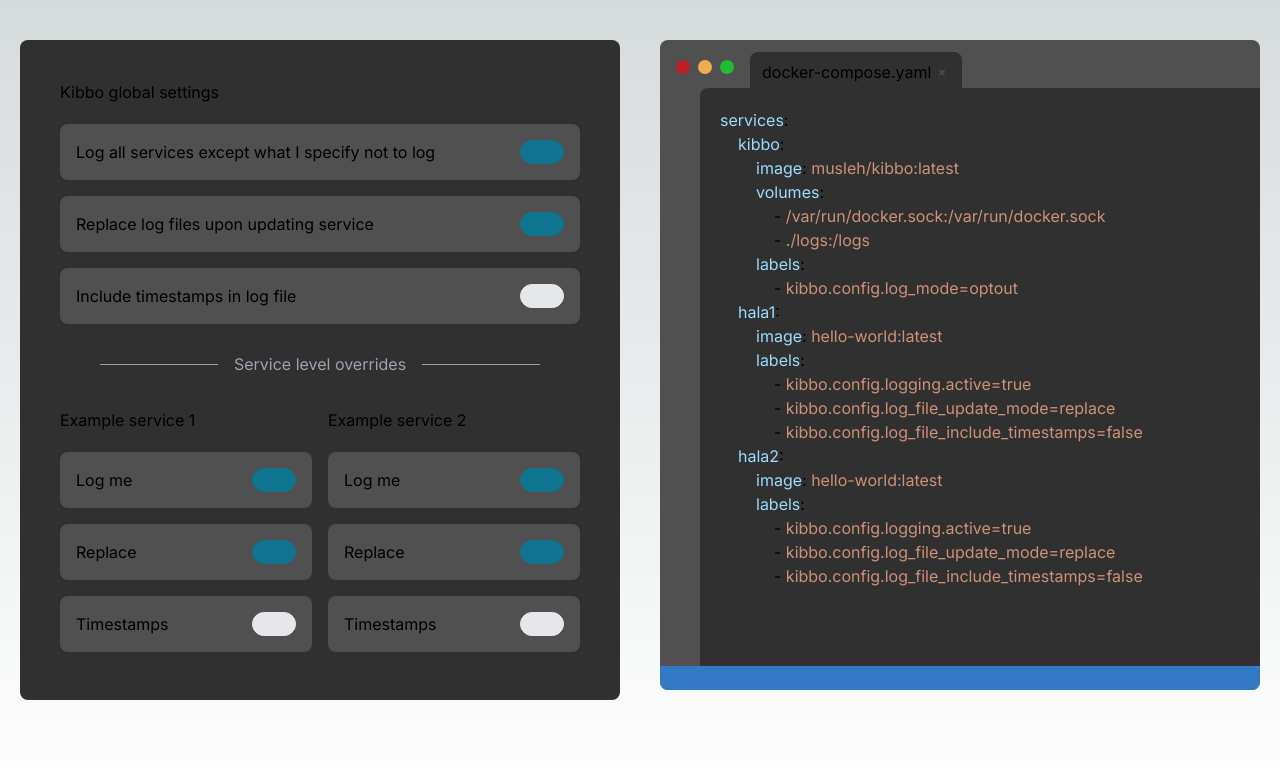
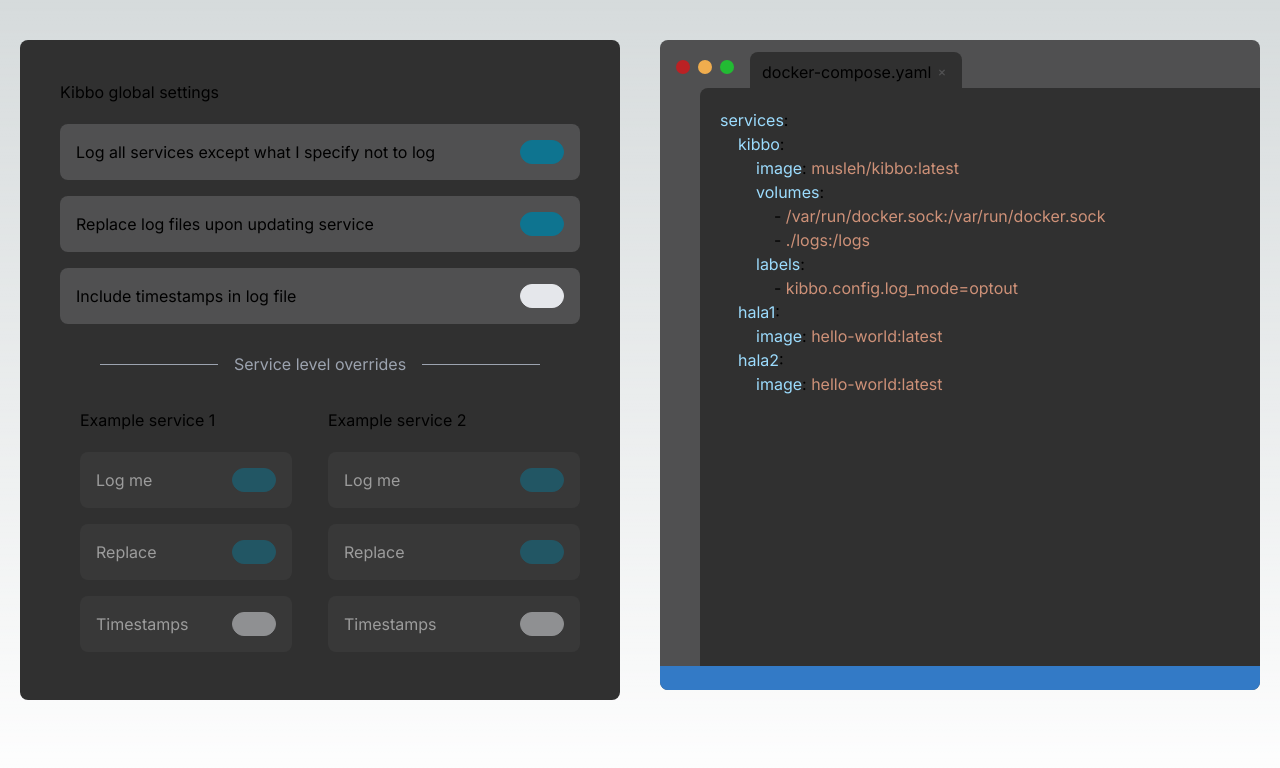
Before and after one commit to ahmad-musleh/kibbo, a Next.js app in the folder web-app/: page / in a window 1280 px wide. Shown: the top 768 px of the page. Built offline with nearby package versions, Linux system fonts and the light colour scheme.

Commit message:
web-app: disable override services

```diff
--- a/web-app/src/app/code_output.tsx
+++ b/web-app/src/app/code_output.tsx
@@ -96,6 +96,8 @@
               <span>:&nbsp;</span>
               <span className="text-[#CE9178]">hello-world:latest</span>
               <br />
+              {toggleStates.overrideService1 ? (
+                <>
                   &nbsp;&nbsp;&nbsp;&nbsp;&nbsp;&nbsp;&nbsp;&nbsp;
                   <span className="text-[#9CDCFE]">labels</span>
                   <span>:</span>
@@ -157,6 +159,10 @@
                       <br />
                     </>
                   )}
+                </>
+              ) : (
+                <></>
+              )}
               &nbsp;&nbsp;&nbsp;&nbsp;
               <span className="text-[#9CDCFE]">hala2</span>
               <span>:</span>
@@ -166,6 +172,8 @@
               <span>:&nbsp;</span>
               <span className="text-[#CE9178]">hello-world:latest</span>
               <br />
+              {toggleStates.overrideService2 ? (
+                <>
                   &nbsp;&nbsp;&nbsp;&nbsp;&nbsp;&nbsp;&nbsp;&nbsp;
                   <span className="text-[#9CDCFE]">labels</span>
                   <span>:</span>
@@ -227,6 +235,10 @@
                       <br />
                     </>
                   )}
+                </>
+              ) : (
+                <></>
+              )}
             </p>
           </div>
         </div>
--- a/web-app/src/app/kibbo_selection.tsx
+++ b/web-app/src/app/kibbo_selection.tsx
@@ -5,9 +5,11 @@
   toggleLogEverything,
   toggleReplaceLogFile,
   toggleIncludeTimestamps,
+  toggleOverrideService1,
   toggleLogService1,
   toggleReplaceLogFileService1,
   toggleIncludeTimestampsService1,
+  toggleOverrideService2,
   toggleLogService2,
   toggleReplaceLogFileService2,
   toggleIncludeTimestampsService2,
@@ -16,9 +18,11 @@
   toggleLogEverything: Function;
   toggleReplaceLogFile: Function;
   toggleIncludeTimestamps: Function;
+  toggleOverrideService1: Function;
   toggleLogService1: Function;
   toggleReplaceLogFileService1: Function;
   toggleIncludeTimestampsService1: Function;
+  toggleOverrideService2: Function;
   toggleLogService2: Function;
   toggleReplaceLogFileService2: Function;
   toggleIncludeTimestampsService2: Function;
@@ -32,6 +36,7 @@
             <li>
               <Toggle
                 text="Log all services except what I specify not to log"
+                override={true}
                 state={toggleStates.logEverything}
                 updateToggleState={toggleLogEverything}
               />
@@ -39,6 +44,7 @@
             <li>
               <Toggle
                 text="Replace log files upon updating service"
+                override={true}
                 state={toggleStates.replaceLogFile}
                 updateToggleState={toggleReplaceLogFile}
               />
@@ -46,6 +52,7 @@
             <li>
               <Toggle
                 text="Include timestamps in log file"
+                override={true}
                 state={toggleStates.includeTimestamps}
                 updateToggleState={toggleIncludeTimestamps}
               />
@@ -60,7 +67,7 @@
           </div>
           <ul>
             <div className="grid grid-cols-2">
-              <div className="m-2 mb-0 ml-0">
+              <div className="m-2 mb-0 ml-0 rounded-md px-5">
                 <div className="flex">
                   <div className="py-1">
                     <h2>Example service 1</h2>
@@ -68,25 +75,50 @@
                 </div>
                 <div className="rounded-bl-md rounded-br-md pt-2">
                   <li>
+                    {toggleStates.overrideService1 ? (
                       <Toggle
                         text="Log me"
+                        override={false}
                         state={toggleStates.logService1}
                         updateToggleState={toggleLogService1}
                       />
+                    ) : (
+                      <Toggle
+                        text="Log me"
+                        state={toggleStates.logEverything}
+                        updateToggleState={toggleLogService1}
+                      />
+                    )}
                   </li>
                   <li>
+                    {toggleStates.overrideService1 ? (
                       <Toggle
                         text="Replace"
                         state={toggleStates.replaceLogFileService1}
                         updateToggleState={toggleReplaceLogFileService1}
                       />
+                    ) : (
+                      <Toggle
+                        text="Replace"
+                        state={toggleStates.replaceLogFile}
+                        updateToggleState={toggleReplaceLogFileService1}
+                      />
+                    )}
                   </li>
                   <li>
+                    {toggleStates.overrideService1 ? (
                       <Toggle
                         text="Timestamps"
                         state={toggleStates.includeTimestampsService1}
                         updateToggleState={toggleIncludeTimestampsService1}
                       />
+                    ) : (
+                      <Toggle
+                        text="Timestamps"
+                        state={toggleStates.includeTimestamps}
+                        updateToggleState={toggleIncludeTimestampsService1}
+                      />
+                    )}
                   </li>
                 </div>
               </div>
@@ -98,25 +130,49 @@
                 </div>
                 <div className="pt-2">
                   <li>
+                    {toggleStates.overrideService2 ? (
                       <Toggle
                         text="Log me"
                         state={toggleStates.logService2}
                         updateToggleState={toggleLogService2}
                       />
+                    ) : (
+                      <Toggle
+                        text="Log me"
+                        state={toggleStates.logEverything}
+                        updateToggleState={toggleLogService2}
+                      />
+                    )}
                   </li>
                   <li>
+                    {toggleStates.overrideService2 ? (
                       <Toggle
                         text="Replace"
                         state={toggleStates.replaceLogFileService2}
                         updateToggleState={toggleReplaceLogFileService2}
                       />
+                    ) : (
+                      <Toggle
+                        text="Replace"
+                        state={toggleStates.replaceLogFile}
+                        updateToggleState={toggleReplaceLogFileService2}
+                      />
+                    )}
                   </li>
                   <li>
+                    {toggleStates.overrideService2 ? (
                       <Toggle
                         text="Timestamps"
                         state={toggleStates.includeTimestampsService2}
                         updateToggleState={toggleIncludeTimestampsService2}
                       />
+                    ) : (
+                      <Toggle
+                        text="Timestamps"
+                        state={toggleStates.includeTimestamps}
+                        updateToggleState={toggleIncludeTimestampsService2}
+                      />
+                    )}
                   </li>
                 </div>
               </div>
--- a/web-app/src/app/page.tsx
+++ b/web-app/src/app/page.tsx
@@ -23,9 +23,11 @@
     logEverything: true,
     replaceLogFile: true,
     includeTimestamps: false,
+    overrideService1: false,
     logService1: true,
     replaceLogFileService1: true,
     includeTimestampsService1: false,
+    overrideService2: false,
     logService2: true,
     replaceLogFileService2: true,
     includeTimestampsService2: false,
@@ -52,6 +54,13 @@
     });
   }
 
+  function toggleOverrideService1(): void {
+    setToggleStates({
+      ...toggleStates,
+      overrideService1: !toggleStates.overrideService1,
+    });
+  }
+
   function toggleLogService1(): void {
     setToggleStates({
       ...toggleStates,
@@ -70,6 +79,13 @@
     setToggleStates({
       ...toggleStates,
       includeTimestampsService1: !toggleStates.includeTimestampsService1,
+    });
+  }
+
+  function toggleOverrideService2(): void {
+    setToggleStates({
+      ...toggleStates,
+      logService2: !toggleStates.logService2,
     });
   }
 
@@ -107,9 +123,11 @@
               toggleLogEverything={toggleLogEverything}
               toggleReplaceLogFile={toggleReplaceLogFile}
               toggleIncludeTimestamps={toggleIncludeTimestamps}
+              toggleOverrideService1={toggleOverrideService1}
               toggleLogService1={toggleLogService1}
               toggleReplaceLogFileService1={toggleReplaceLogFileService1}
               toggleIncludeTimestampsService1={toggleIncludeTimestampsService1}
+              toggleOverrideService2={toggleOverrideService2}
               toggleLogService2={toggleLogService2}
               toggleReplaceLogFileService2={toggleReplaceLogFileService2}
               toggleIncludeTimestampsService2={toggleIncludeTimestampsService2}
--- a/web-app/src/app/toggle.tsx
+++ b/web-app/src/app/toggle.tsx
@@ -3,13 +3,16 @@
 
 export default function Toggle({
   text,
+  override = false,
   state,
   updateToggleState,
 }: {
   text: string;
+  override?: boolean;
   state: boolean;
   updateToggleState: Function;
 }) {
+  if (override) {
     return (
       <>
         <label className="relative my-2 inline-flex w-full cursor-pointer justify-between rounded-lg bg-[#505051] p-4">
@@ -23,4 +26,20 @@
         </label>
       </>
     );
+  } else {
+    return (
+      <>
+        <label className="relative my-2 inline-flex w-full cursor-pointer justify-between rounded-lg bg-[#505051]/25 p-4">
+          <span className="text-white/50"> {text} </span>
+          <ToggleSwitch
+            className=""
+            checked={state}
+            disabled
+            label=""
+            onChange={() => updateToggleState()}
+          />
+        </label>
+      </>
+    );
   }
+}
```
Lines whose indentation alone changed are shown as unchanged.
